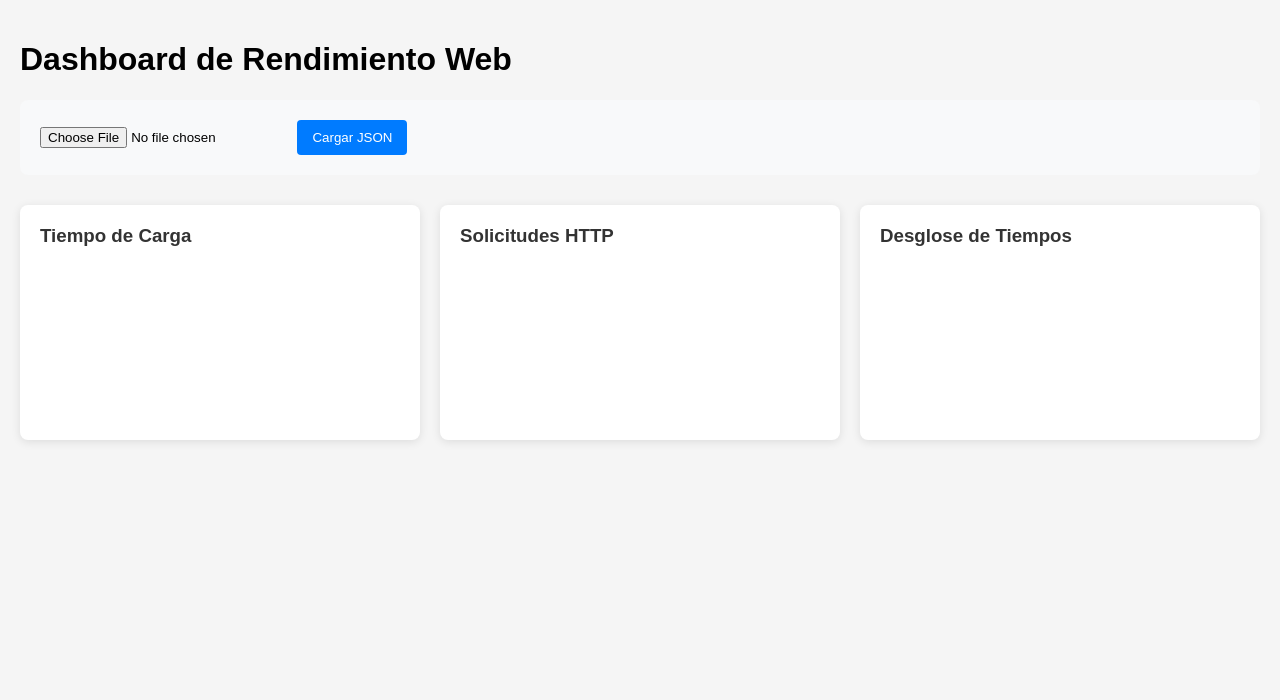
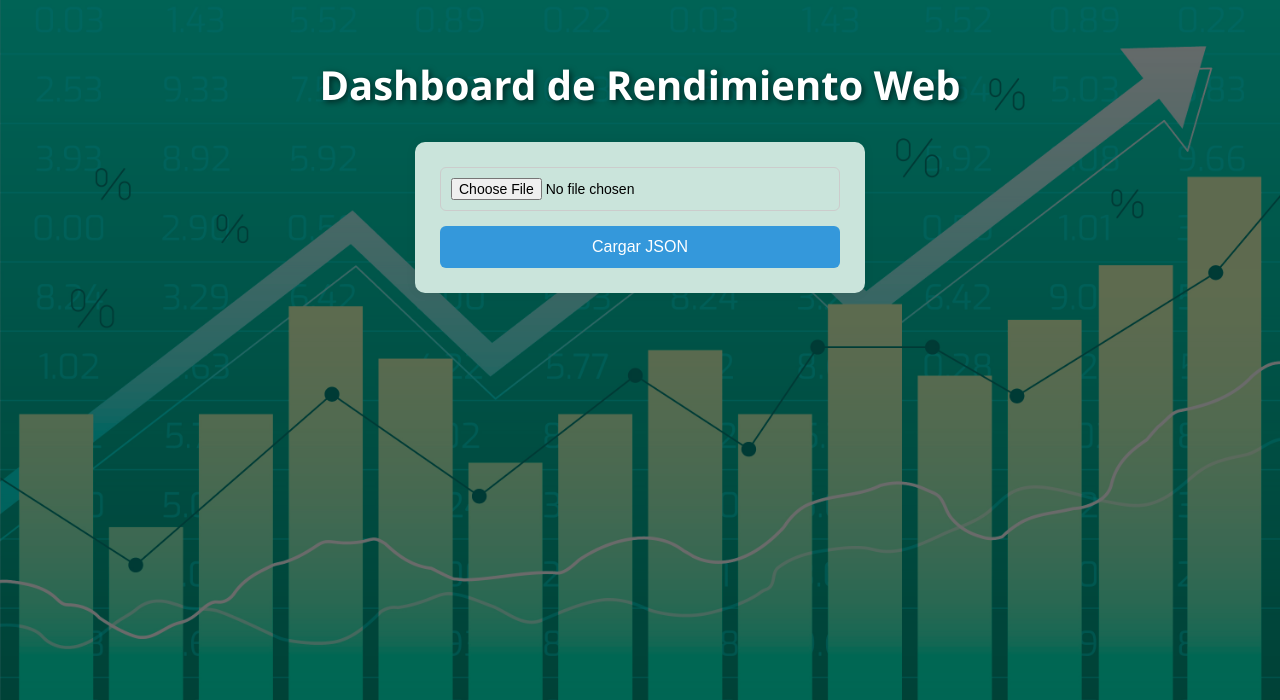
Before and after one commit to fernando-jp14/Dashboard-de-m-tricas, a Django app: page / in a window 1280 px wide. Shown: the top 700 px of the page. Run offline with Django 5.2, Linux system fonts and the light colour scheme; a map, chart or similar area stays blank.

Commit message:
Mejoré el diseño de la página

```diff
--- /dev/null
+++ b/mi_app/static/style.css
@@ -0,0 +1,181 @@
+/* Estilos generales */
+body {
+    font-family: "Segoe UI", Tahoma, Geneva, Verdana, sans-serif;
+    margin: 0;
+    padding: 0;
+    background: url('./20289164_6254670.jpg') no-repeat center center fixed;
+    background-size: cover;
+}
+
+/*caa tranparente*/
+body::before {
+    content: "";
+    position: fixed;
+    top: 0;
+    left: 0;
+    width: 100%;
+    height: 100%;
+    background: rgba(0, 0, 0, 0.582);
+    z-index: -1;
+}
+
+.container, .resumen {
+  position: relative;
+  z-index: 1;
+}
+
+.container {
+    max-width: 1240px;
+    margin: 0 auto;
+    padding: 30px 20px;
+}
+
+/* Títulos */
+h1 {
+    text-align: center;
+    color: #ffffff;
+    font-size: 2.5rem;
+    text-shadow: 2px 2px 6px rgba(0,0,0,0.6);
+    margin-bottom: 30px;
+    font-weight: bold;
+}
+
+/* Alertas */
+.alert {
+    padding: 15px;
+    margin-bottom: 20px;
+    border-radius: 6px;
+    font-weight: bold;
+    text-align: center;
+}
+
+.alert-error {
+    background-color: #fdecea;
+    color: #e74c3c;
+    border: 1px solid #f5c6cb;
+}
+
+.alert-success {
+    background-color: #e6f4ea;
+    color: #2ecc71;
+    border: 1px solid #c3e6cb;
+}
+
+/* Formulario */
+#uploadForm {
+    display: flex;
+    flex-direction: column;
+    gap: 15px;
+    margin: 20px auto;
+    padding: 25px;
+    background: #cae4db;
+    border-radius: 10px;
+    max-width: 400px;
+    box-shadow: 0 0 12px rgba(0, 0, 0, 0.05);
+}
+
+#jsonFile {
+    padding: 10px;
+    border: 1px solid #ccc;
+    border-radius: 6px;
+    font-size: 14px;
+}
+
+#uploadForm button {
+    background: #3498db;
+    color: white;
+    border: none;
+    padding: 12px;
+    border-radius: 6px;
+    font-size: 16px;
+    cursor: pointer;
+    transition: background 0.3s;
+}
+
+#uploadForm button:hover {
+    background: #2980b9;
+}
+
+/* Gráficas */
+.charts {
+    display: grid;
+    grid-template-columns: repeat(auto-fit, minmax(380px, 1fr));
+    gap: 20px;
+    margin-top: 30px;
+}
+
+.chart-container {
+    background: #ddffe6;
+    padding: 20px;
+    border-radius: 10px;
+    box-shadow: 0 4px 12px rgba(0,0,0,0.06);
+    transition: transform 0.2s;
+}
+
+.chart-container:hover {
+    transform: translateY(-3px);
+}
+
+.chart-container h3 {
+    margin-top: 0;
+    color: #34495e;
+    font-size: 18px;
+    text-align: center;
+}
+
+hr{
+  border: none;
+  height: 4px;
+  background: #000000;
+  border-radius: 5px;
+  margin: 30px 0;
+}
+
+/* Resumen */
+.sub{
+    text-align: center;
+    color: #ffffff;
+    font-size: 2.5rem;
+    text-shadow: 2px 2px 6px rgba(0,0,0,0.6);
+    margin-bottom: 30px;
+    font-weight: bold;
+}
+.resumen {
+  display: grid;
+  grid-template-columns: repeat(auto-fit, minmax(250px, 1fr));
+  gap: 1rem;
+  margin: 2rem auto 1px auto;
+  max-width: 1000px;
+  padding: 1rem;
+}
+
+.card {
+  background: #f1f8f5;
+  border-left: 5px solid #4caf50;
+  padding: 1rem;
+  border-radius: 12px;
+  box-shadow: 0 2px 5px rgba(0, 0, 0, 0.08);
+  font-family: "Segoe UI", sans-serif;
+  transition: transform 0.2s;
+}
+
+.card:hover {
+  transform: translateY(-3px);
+}
+
+.card strong {
+  display: block;
+  color: #2e7d32;
+  font-size: 0.95rem;
+}
+
+.card span {
+  font-size: 1.1rem;
+  color: #333;
+  font-weight: bold;
+}
+
+.center-card {
+  margin: 1px auto 2rem auto;     /* centra horizontalmente */
+  width: 290px;          /* mismo ancho que las otras tarjetas */
+}
--- a/mi_app/templates/index.html
+++ b/mi_app/templates/index.html
@@ -1,27 +1,21 @@
 {% load static %}
 <!DOCTYPE html>
-<html>
-
+<html lang="es">
 <head>
+    <meta charset="UTF-8">
     <title>Dashboard de Rendimiento Web</title>
     <script src="https://cdn.jsdelivr.net/npm/chart.js"></script>
-    <link rel="stylesheet" href="{% static 'styles.css' %}">
+    <link rel="stylesheet" href="{% static 'style.css' %}">
 </head>
-
 <body>
-    <div class="container">
+    <div class="container {% if json_data %}form-arriba{% endif %}">
         <h1>Dashboard de Rendimiento Web</h1>
 
         {% if error %}
-        <div class="alert alert-error">
-            {{ error }}
-        </div>
+        <div class="alert alert-error">{{ error }}</div>
         {% endif %}
-
         {% if success %}
-        <div class="alert alert-success">
-            {{ success }}
-        </div>
+        <div class="alert alert-success">{{ success }}</div>
         {% endif %}
 
         <form method="post" enctype="multipart/form-data" id="uploadForm">
@@ -30,6 +24,7 @@
             <button type="submit">Cargar JSON</button>
         </form>
 
+        {% if json_data %}
         <div class="charts">
             <div class="chart-container">
                 <h3>Tiempo de Carga</h3>
@@ -45,32 +40,29 @@
             </div>
         </div>
 
-        {% if json_data %}
-        <div class="summary">
-            <h2>Resumen de Métricas</h2>
-            <ul>
-                <li><strong>URL:</strong> {{ metrics.0.url }}</li>
-                <li><strong>Tiempo de Carga:</strong> {{ metrics.0.tiempo_carga }} ms</li>
-                <li><strong>Uso de Memoria:</strong> {{ metrics.0.uso_memoria }} MB</li>
-                <li><strong>Solicitudes HTML:</strong> {{ metrics.0.solicitudes_html }}</li>
-                <li><strong>Solicitudes CSS:</strong> {{ metrics.0.solicitudes_css }}</li>
-                <li><strong>Solicitudes JavaScript:</strong> {{ metrics.0.solicitudes_js }}</li>
-                <li><strong>Solicitudes Imágenes:</strong> {{ metrics.0.solicitudes_imagenes }}</li>
-                <li><strong>Solicitudes Fuentes:</strong> {{ metrics.0.solicitudes_fuentes }}</li>
-                <li><strong>Solicitudes Otros:</strong> {{ metrics.0.solicitudes_otros }}</li>
-                <li><strong>Total de Solicitudes:</strong> {{ metrics.0.total_solicitudes }}</li>
-            </ul>
+        <hr>
+
+        <h2 class="sub">Resumen de Métricas</h2>
+        <div class="resumen">
+            <div class="card"><strong>URL:</strong> <span>{{ metrics.0.url }}</span></div>
+            <div class="card"><strong>Tiempo de Carga:</strong> <span>{{ metrics.0.tiempo_carga }}</span></div>
+            <div class="card"><strong>Uso de Memoria:</strong> <span>{{ metrics.0.uso_memoria }}</span></div>
+            <div class="card"><strong>Solicitudes HTML:</strong> <span>{{ metrics.0.solicitudes_html }}</span></div>
+            <div class="card"><strong>Solicitudes CSS:</strong> <span>{{ metrics.0.solicitudes_css }}</span></div>
+            <div class="card"><strong>Solicitudes JS:</strong> <span>{{ metrics.0.solicitudes_js }}</span></div>
+            <div class="card"><strong>Solicitudes Imágenes:</strong> <span>{{ metrics.0.solicitudes_imagenes }}</span></div>
+            <div class="card"><strong>Solicitudes Fuentes:</strong> <span>{{ metrics.0.solicitudes_fuentes }}</span></div>
+            <div class="card"><strong>Solicitudes Otros:</strong> <span>{{ metrics.0.solicitudes_otros }}</span></div>
         </div>
+        <div class="card center-card"><strong>Total de Solicitudes:</strong> <span>{{ metrics.0.total_solicitudes }}</span></div>
         {% endif %}
+    </div>
 
-    </div>
     {% if json_data %}
     <script id="chart-data" type="application/json">
         {{ json_data|safe }}
     </script>
     {% endif %}
-
     <script src="{% static 'script.js' %}"></script>
 </body>
-
 </html>
```
Also changed, not shown: mi_app/static/20289164_6254670.jpg (added).
